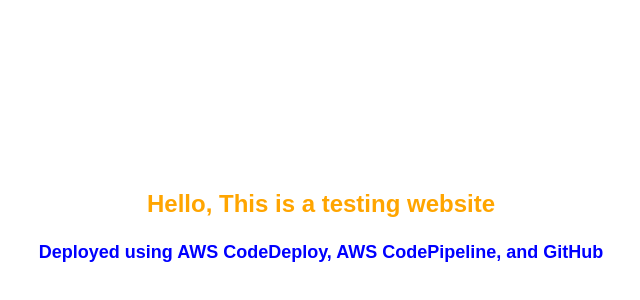
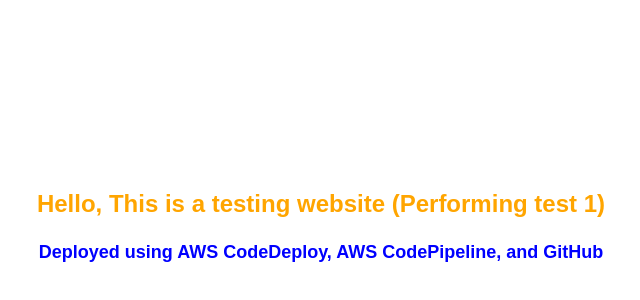
Before and after one commit to Raj-Odedara/App-CodeDeploy, a plain HTML site: page index.html in a window 1280 px wide. Shown: the part 60-360 px from the top of the page, without its empty margins (319-959 px from the left). Drawn offline with Linux system fonts and the light colour scheme.

Commit message:
Update index.html

```diff
--- a/index.html
+++ b/index.html
@@ -30,7 +30,7 @@
 </head>
 <body>
     <div class="space-above">
-        <p class="big-text">Hello, This is a testing website</p>
+        <p class="big-text">Hello, This is a testing website (Performing test 1)</p>
         <p class="medium-text">Deployed using AWS CodeDeploy, AWS CodePipeline, and GitHub</p>
     </div>
 </body>
```
